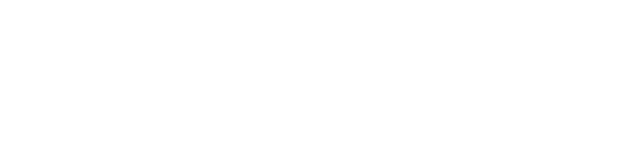
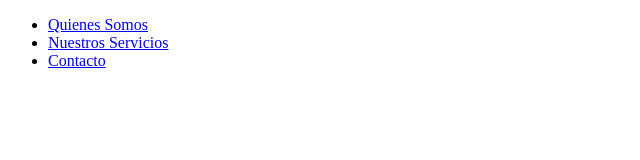
Before and after one commit to anibaldi0/Odontologia, a plain HTML site: page index.html in a window 1280 px wide. Shown: the whole page, without its empty margins (0-640 px from the left). Drawn offline with Linux system fonts and the light colour scheme.

Commit message:
code inicial

```diff
--- a/index.html
+++ b/index.html
@@ -8,6 +8,14 @@
     <title>Odontologia</title>
 </head>
 <body>
-
+    <header class="main">
+        <nav class="menu__nav">
+            <ul class="menu__nav--styles">
+                <li><a href="#" class="menu__cta">Quienes Somos</a></li>
+                <li><a href="#" class="menu__cta">Nuestros Servicios</a></li>
+                <li><a href="#" class="menu__cta">Contacto</a></li>
+            </ul>
+        </nav>
+    </header>
 </body>
 </html>
```
